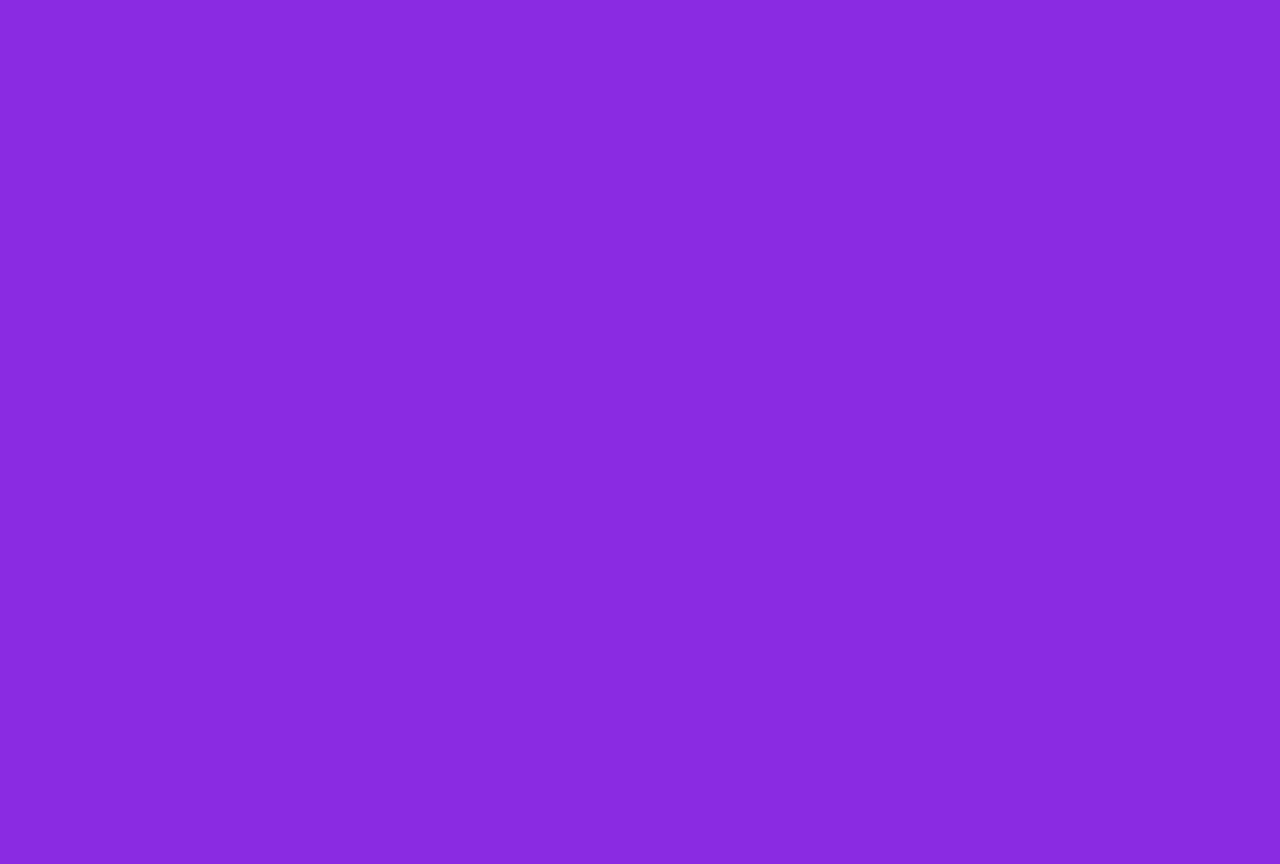
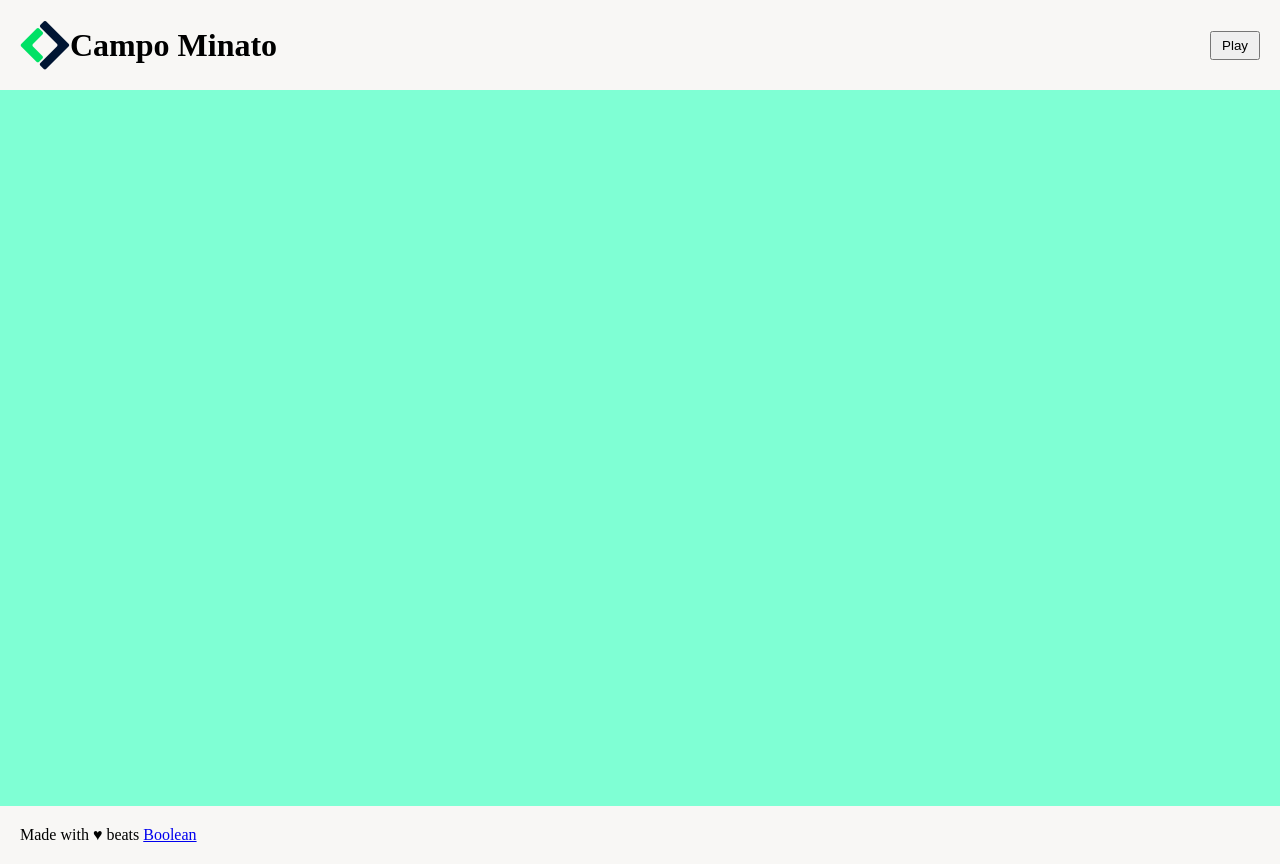
Before and after one commit to vittoriaromano/js-campominato-grid, a plain HTML site: page index.html in a window 1280 px wide. Before the commit the page ends 800 px from the top, so only its background shows below. Drawn offline with Linux system fonts and the light colour scheme.

Commit message:
griglia-completa

```diff
--- a/css/style.css
+++ b/css/style.css
@@ -1,3 +1,87 @@
+/* reset */
+*{
+    padding: 0;
+    margin: 0;
+    box-sizing: border-box;
+}
+/* common */
 body{
-    background-color: blueviolet;
+    height: 100vh;
+    display: flex;
+    flex-direction: column;
 }
+
+.flex{
+    display: flex;
+    align-items: center;
+}
+
+.colore{
+    background-color:#7fb0ff;
+}
+
+header, footer{
+    padding: 1.25rem;
+    background-color: rgb(248, 247, 245);
+ }
+
+
+/* header */
+.cont-header{
+    display: flex;
+    align-items: center;
+    justify-content: space-between;
+}
+
+.flex img{
+    width: 50px;
+    height: 50px;
+}
+
+.btn{
+    padding: 5px 10px;
+}
+
+/* main */
+
+main{
+    flex-grow: 1;
+    background-color: chocolate;
+    display: flex;
+    justify-content: center;
+    align-items: center;
+    background-color:#7fffd4 ;
+}
+
+.board{
+    height: 37.25rem;
+    width: 37.25rem;
+    margin: 60px;
+    background-color: aliceblue;
+    display: flex;
+    flex-wrap: wrap;
+    align-items: flex-start;
+    background-color:#7fffd4 ;
+
+}
+
+.cell{
+    border: 1px solid black;
+    width: calc(100% / 10);
+    height:calc(100% / 10) ;
+
+}
+
+.cell-10{
+    width: calc(100% / 10);
+    height:calc(100% / 10) ;
+
+}
+
+.cell-8{
+    width: calc(100% / 8);
+    height:calc(100% / 8);
+
+}
+
+/* fine main */
--- a/index.html
+++ b/index.html
@@ -8,6 +8,34 @@
     <title>Griglia Campo Minato</title>
 </head>
 <body>
+    <!-- header -->
+    <header>
+        <div class="cont-header">
+            <div class="flex">
+                <img src="img/logo-boolean.png" alt="logo">
+                <h1>Campo Minato</h1>
+            </div>
+            <div>
+                <button class="btn">Play</button>
+            </div>
+        </div>
+    </header>
+    <!-- fine header -->
+    <!-- main -->
+    <main>
+        <div class="board">
+            <!-- inserimento celle con js -->
+        </div>
+    </main>
+    <!-- fine main -->
+    <!-- footer -->
+    <footer>
+        <span>Made with</span>
+        <span>&hearts; beats</span>
+        <span><a href="https://boolean.careers/">Boolean</a></span>
+    </footer>
+    <!-- fine footer -->
+
     <script src="js/index.js"></script>
 </body>
 </html>
--- a/js/index.js
+++ b/js/index.js
@@ -1 +1,43 @@
-alert('wewe')
+'use strict'
+
+//functions
+
+
+//funzione per creare cella
+function myCreateElement(htmlElement,className,htmlValue){
+    const element = document.createElement(htmlElement);
+    element.classList.add(className);
+    element.innerText = htmlValue;
+
+
+    //al click cambiamo una classe colore e console.log la proprieta html
+    element.addEventListener('click', function(){
+        console.log(htmlValue);
+        element.classList.add('colore');
+
+    })
+    return element;
+}
+//appendere cella al html
+function myAppendElement(containerElement, htmlElement){
+    containerElement.append(htmlElement);
+}
+
+//main
+
+//ceare le celle x 100
+let cellNumber = '100'
+const containerBoard = document.querySelector('.board');
+
+//far mostrare le celle al click
+ const btn = document.querySelector('.btn');
+
+ btn.addEventListener('click', function(){
+
+     for(let i = 1; i <= cellNumber; i++){
+        const createdElement = myCreateElement('div', 'cell', i);
+        myAppendElement(containerBoard, createdElement);
+
+    }
+
+  } )
```
Also changed, not shown: img/logo-boolean.png (added), 1 other file.
